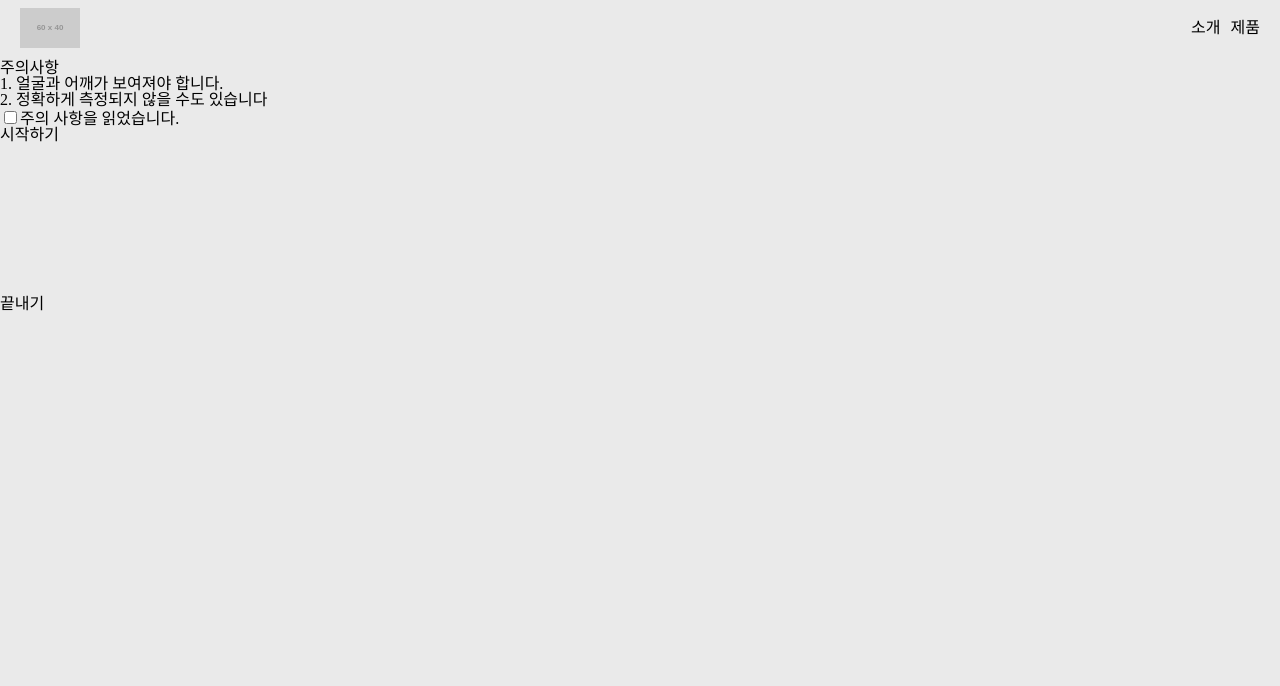
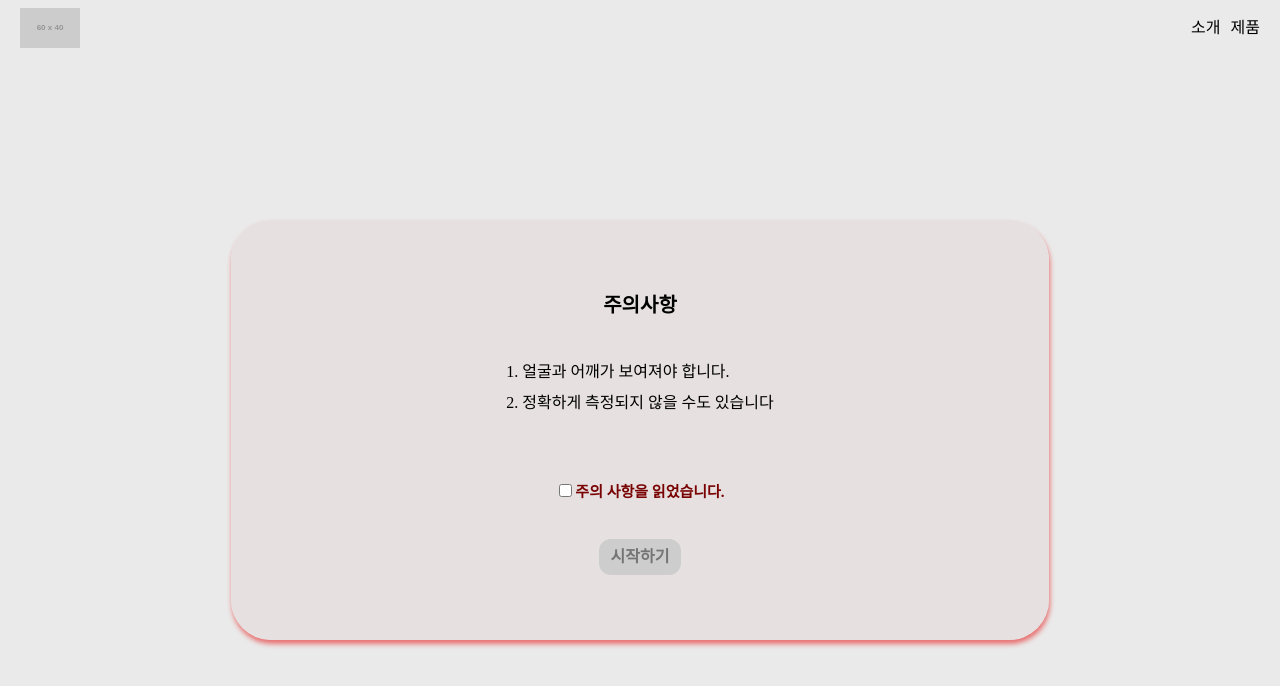
Before and after one commit to gnfnfnr/techneck, a React (Create React App) app: page /webcam in a window 1280 px wide. Shown: the top 686 px of the page. Built offline with nearby package versions, Linux system fonts and the light colour scheme.

Commit message:
fix: change a access to open a webcam

```diff
--- a/src/App.tsx
+++ b/src/App.tsx
@@ -7,6 +7,7 @@ import Product from "./pages/product/Product";
 import WebCam from "./pages/machine/WebCam";
 import { GlobalStyle } from "./style/global";
 import Describe from "./pages/product/Describe";
+import Pose from "./pages/machine/Pose";
 
 function App() {
   return (
@@ -18,6 +19,7 @@ function App() {
         <Route path="/intro" element={<Intro />} />
         <Route path="/describe" element={<Describe />} />
         <Route path="/webcam" element={<WebCam />} />
+        <Route path="/webcam/pose" element={<Pose />} />
       </Routes>
     </BrowserRouter>
   );
--- a/src/pages/Home.tsx
+++ b/src/pages/Home.tsx
@@ -32,6 +32,9 @@ const ArticleBox = styled.div<{ index: number }>`
   padding: 20px 25px;
   box-sizing: border-box;
   justify-content: space-evenly;
+  @media screen and (max-width: 300px) {
+    align-items: center;
+  }
 `;
 
 const ArticleTitle = styled.h2`
--- a/src/pages/machine/Pose.tsx
+++ b/src/pages/machine/Pose.tsx
@@ -13,6 +13,9 @@ const Pose = () => {
     ctx: CanvasRenderingContext2D,
     maxPredictions: number;
 
+  useEffect(() => {
+    init();
+  }, []);
   async function init(): Promise<void> {
     const modelURL: string = URL + "model.json";
     const metadataURL: string = URL + "metadata.json";
@@ -29,7 +32,6 @@ const Pose = () => {
     webcam = new tmPose.Webcam(size, size, flip); // width, height, flip
     await webcam.setup(); // request access to the webcam
     await webcam.play();
-    console.log(webcam);
     window.requestAnimationFrame(loop);
 
     // append/get elements to the DOM
@@ -41,7 +43,7 @@ const Pose = () => {
     }
   }
 
-  async function loop(timestamp: number): Promise<void> {
+  async function loop(): Promise<void> {
     webcam.update(); // update the webcam frame
     await predict();
     window.requestAnimationFrame(loop);
@@ -83,19 +85,9 @@ const Pose = () => {
     }
   }
 
-  async function stopPose() {
-    if (webcam) {
-      await webcam.stop();
-    } else {
-      console.log(webcam);
-      console.log("dfdf");
-    }
-  }
-
   return (
     <>
       <div>
-        <div onClick={init}>시작하기</div>
         <canvas ref={canvasRef} />
       </div>
       <div>
@@ -107,7 +99,6 @@ const Pose = () => {
           )
         )}
       </div>
-      <div onClick={stopPose}>끝내기</div>
     </>
   );
 };
--- a/src/pages/machine/WebCam.tsx
+++ b/src/pages/machine/WebCam.tsx
@@ -1,26 +1,91 @@
-import React from "react";
+import React, { useState } from "react";
 import styled from "styled-components";
 import Pose from "./Pose";
 
-const WebCamBox = styled.div`
+const WebCamBox = styled.main`
   margin-top: var(--height-header);
+  height: calc(100vh - var(--height-header));
+  display: flex;
+  justify-content: center;
+  align-items: center;
 `;
-type Props = {};
 
-export default function WebCam({}: Props) {
-  console.log(window);
+const WebCamCover = styled.div`
+  width: 60%;
+  height: 50%;
+  background: #e5ddddb3;
+  border-radius: 40px;
+  box-shadow: 1px 4px 5px 0px #e87171;
+  padding: 25px;
+  display: flex;
+  flex-direction: column;
+  align-items: center;
+  justify-content: space-evenly;
+
+  & p {
+    font-size: 20px;
+    font-weight: bold;
+    padding: 10px 0;
+  }
+`;
+const WebCamBtn = styled.button`
+  all: unset;
+  background: #e87171;
+  padding: 10px 12px;
+  border-radius: 12px;
+  font-weight: bold;
+`;
+const WebCamWarning = styled.ul`
+  & li {
+    padding-bottom: 15px;
+  }
+`;
+
+const WebCamCheck = styled.div`
+  color: #790202;
+  font-weight: bold;
+  font-size: 15px;
+`;
+
+const WebCamDisabled = styled.div`
+  color: #747474;
+  background: #cdcdcd;
+  padding: 10px 12px;
+  border-radius: 12px;
+  font-weight: bold;
+`;
+
+export default function WebCam() {
+  const [show, setShow] = useState<boolean>(false);
   return (
     <WebCamBox>
-      주의사항
-      <ul>
-        <li>1. 얼굴과 어깨가 보여져야 합니다.</li>
-        <li>2. 정확하게 측정되지 않을 수도 있습니다</li>
-      </ul>
-      <div>
-        <input type="checkbox" />
-        <label>주의 사항을 읽었습니다.</label>
-      </div>
-      <Pose />
+      <WebCamCover>
+        <p>주의사항</p>
+        <WebCamWarning>
+          <li>1. 얼굴과 어깨가 보여져야 합니다.</li>
+          <li>2. 정확하게 측정되지 않을 수도 있습니다</li>
+          <li></li>
+        </WebCamWarning>
+        <WebCamCheck>
+          <input
+            type="checkbox"
+            checked={show}
+            onChange={() => setShow(!show)}
+          />
+          <label>주의 사항을 읽었습니다.</label>
+        </WebCamCheck>
+        {show ? (
+          <WebCamBtn
+            onClick={() =>
+              window.open("/webcam/pose", "width: 400px;", "height: 200px;")
+            }
+          >
+            시작하기
+          </WebCamBtn>
+        ) : (
+          <WebCamDisabled>시작하기</WebCamDisabled>
+        )}
+      </WebCamCover>
     </WebCamBox>
   );
 }
```
